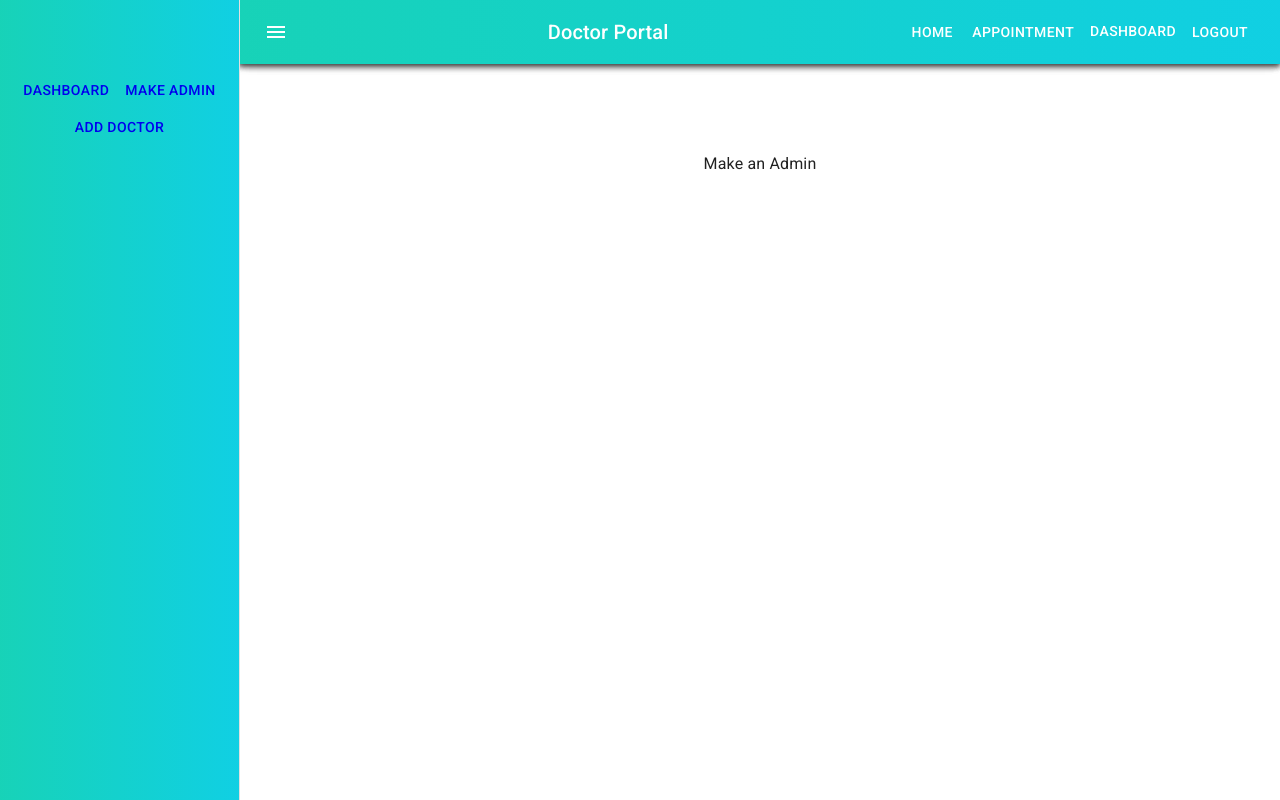
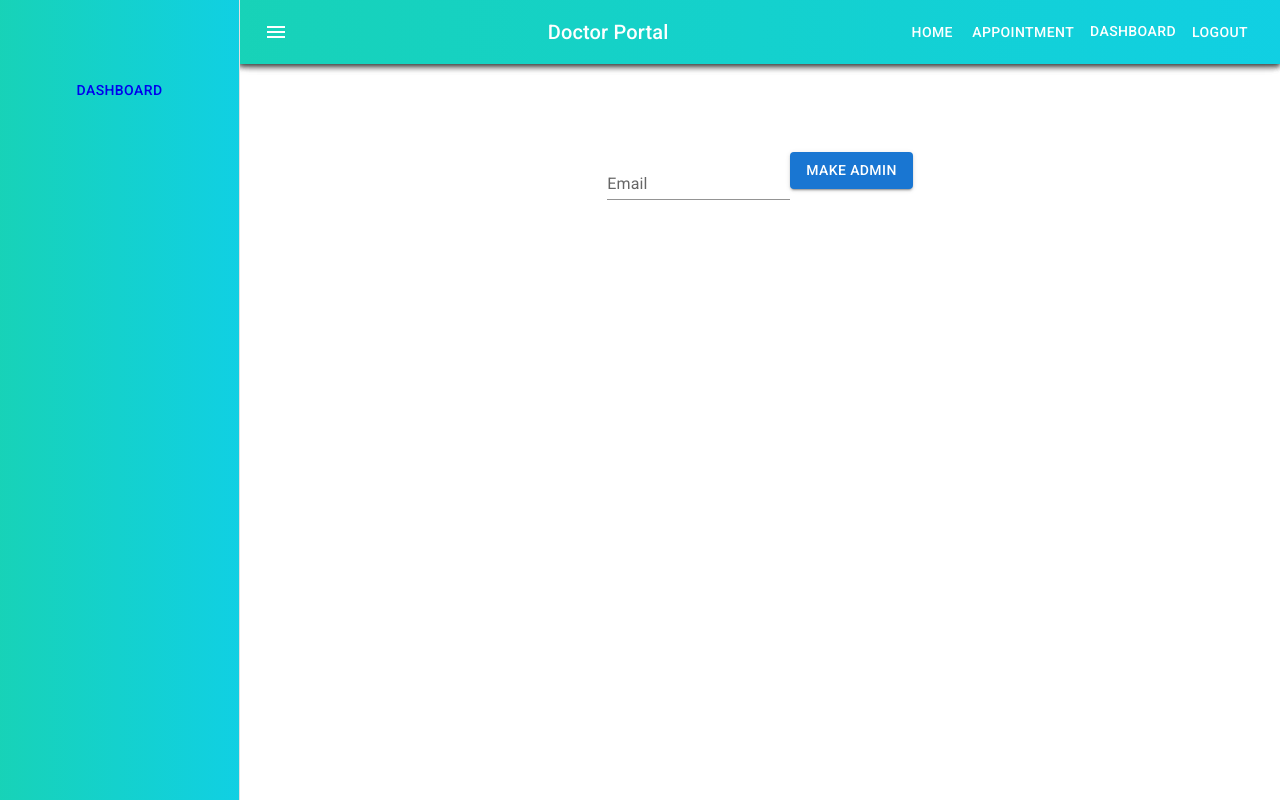
Before and after one commit to Rubai-Rahman/Doctor-Portal, a React (Create React App) app: page /dashboard/makeAdmin in a window 1280 px wide. Built offline with nearby package versions, Linux system fonts and the light colour scheme; no server answers; sample sign-in values are in the browser's storage.

Commit message:
Admin added

```diff
--- a/src/Pages/Dashboard/Dashboard.js
+++ b/src/Pages/Dashboard/Dashboard.js
@@ -12,12 +12,14 @@ import DashboardHome from "./DashboardHome/DashboardHome";
 import MakeAdmin from "./MakeAdmin/MakeAdmin";
 import AddDoctor from "./AddDoctor/AddDoctor";
 import { Button } from "@mui/material";
+import useAuth from "../../hooks/useAuth";
 
 const drawerWidth = 240;
 
 function Dashboard(props) {
   const { window } = props;
   const [mobileOpen, setMobileOpen] = React.useState(false);
+  const { admin } = useAuth();
 
   const handleDrawerToggle = () => {
     setMobileOpen(!mobileOpen);
@@ -37,13 +39,16 @@ function Dashboard(props) {
         <Link to="dashboardHome">
           <Button color="inherit">Dashboard</Button>
         </Link>
-
+        {admin && (
+          <Box>
             <Link to={`makeAdmin`}>
               <Button color="inherit">Make Admin</Button>
             </Link>
             <Link to={`addDoctor`}>
               <Button color="inherit">Add Doctor</Button>
             </Link>
+          </Box>
+        )}
       </List>
     </div>
   );
--- a/src/Pages/Dashboard/MakeAdmin/MakeAdmin.js
+++ b/src/Pages/Dashboard/MakeAdmin/MakeAdmin.js
@@ -1,11 +1,47 @@
-import React from 'react';
+import { Button, TextField } from "@mui/material";
+import React, { useState } from "react";
 
 const MakeAdmin = () => {
-    return (
-        <div>
-            Make an Admin
-        </div>
-    );
+  const [email, setEmail] = useState();
+
+  const handleOnBlur = (e) => {
+    setEmail(e.target.value);
+  };
+  const handleAdminSubmit = (e) => {
+    const user={email}
+    fetch("http://localhost:5000/users/admin", {
+      method: "PUT",
+      headers: {
+        "content-type": "application/json",
+      },
+      body: JSON.stringify(user),
+    })
+      .then((res) => res.json())
+      .then((data) => {
+        if (data.modifiedCount){
+            console.log(data);
+        }
+
+      });
+
+    e.preventDefault();
+  };
+  return (
+    <div>
+      <form onSubmit={handleAdminSubmit}>
+        <TextField
+          type="email"
+          label="Email"
+          id="standard-basic"
+          onBlur={handleOnBlur}
+          variant="standard"
+        ></TextField>
+        <Button variant="contained" type="submit">
+          Make Admin
+        </Button>
+      </form>
+    </div>
+  );
 };
 
 export default MakeAdmin;
--- a/src/hooks/useFirebase.js
+++ b/src/hooks/useFirebase.js
@@ -19,6 +19,7 @@ const useFirebase = () => {
   const auth = getAuth();
   const [isLoading, setIsLoading] = useState(true);
   const [authError, setAuthError] = useState("");
+  const [admin, setAdmin] = useState(false);
 
   //login user
 
@@ -128,8 +129,17 @@ const useFirebase = () => {
       })
       .finally(() => setIsLoading(false));
   };
+
+  // admin
+  useEffect(() => {
+    fetch(`http://localhost:5000/users/${user.email}`)
+      .then((res) => res.json())
+      .then((data) => setAdmin(data.admin));
+  }, [user.email]);
+
   return {
     user,
+    admin,
     isLoading,
     authError,
     registerUser,
```
Lines whose indentation alone changed are shown as unchanged.
